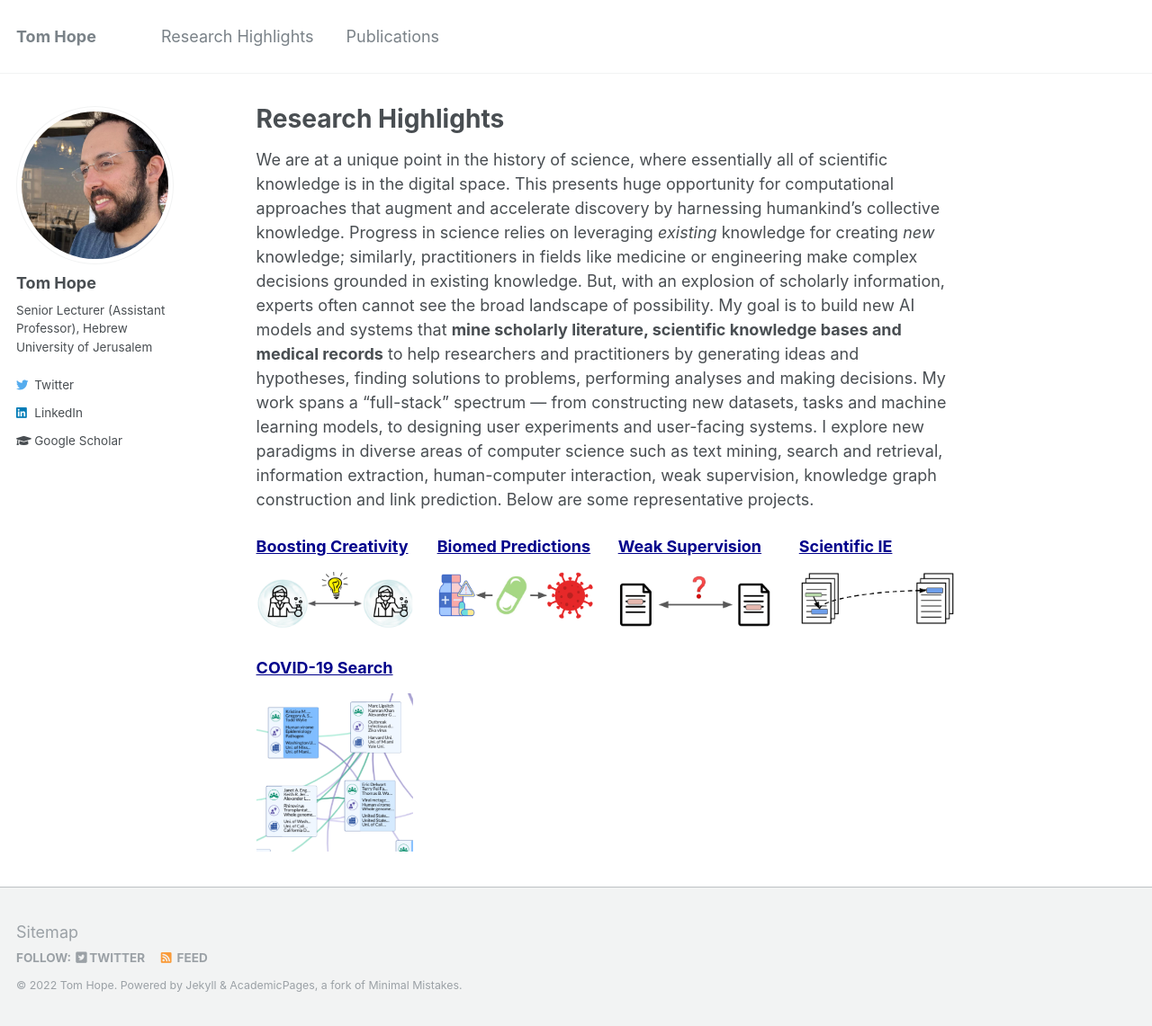
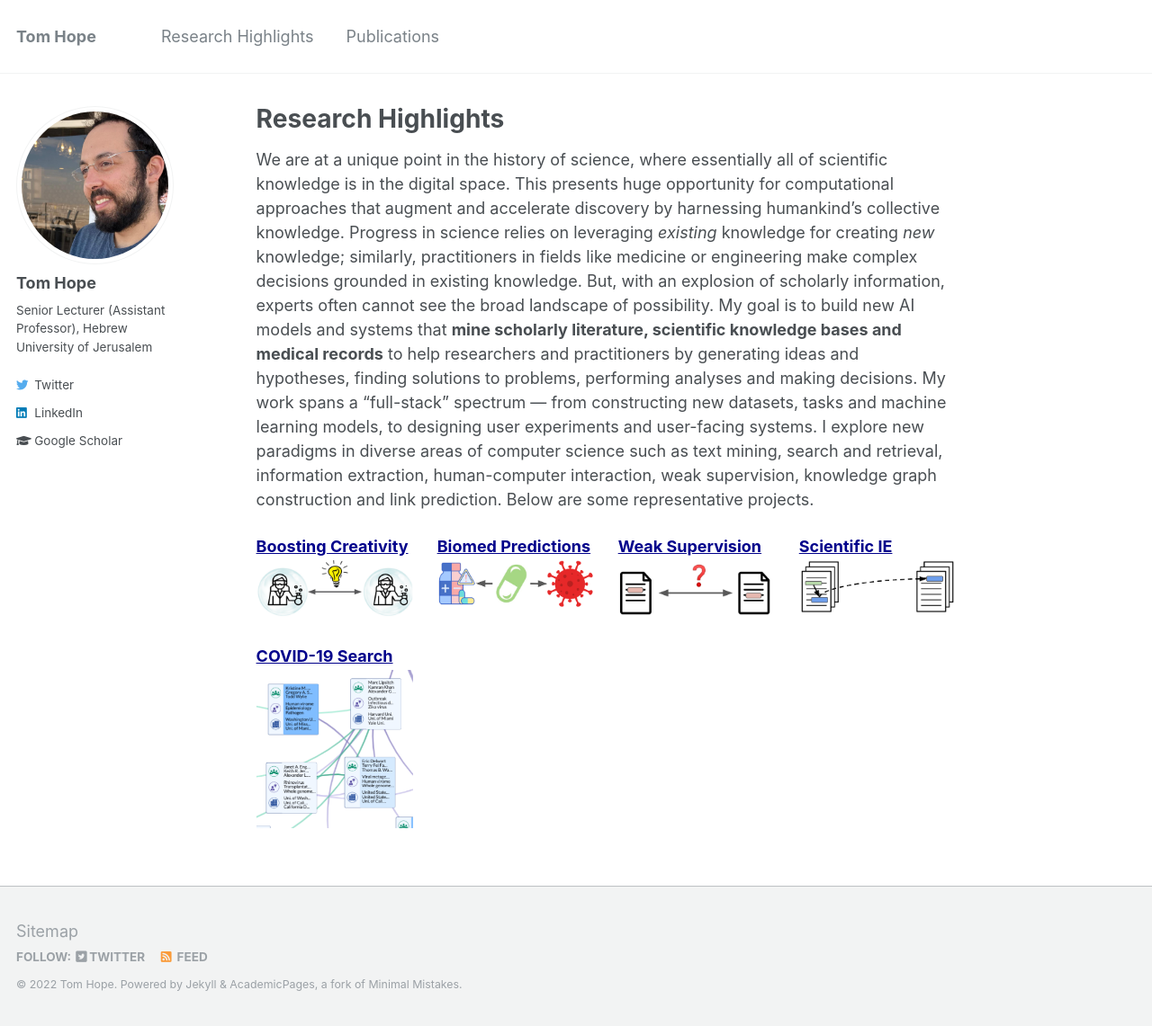
Before and after one commit to tomhoper/tomhoper.github.io, a Jekyll site: the page built from _pages/research.md, in a window 1280 px wide and 1141 px high. Shown: the whole window at 90% size. Built offline with Jekyll 4.4.1, drawn with Linux system fonts in a browser that asks for light colours.

Commit message:
Update _archive.scss

```diff
--- a/_sass/_archive.scss
+++ b/_sass/_archive.scss
@@ -61,6 +61,7 @@
 
 .archive__item-excerpt {
   margin-top: 0;
+  margin-bottom: 0;
   font-size: $type-size-6;
 
   & + p {
@@ -105,6 +106,7 @@
   }
 
   .archive__item-excerpt {
+    margin-bottom: 0.25em;
     display: none;
   }
 
@@ -112,6 +114,7 @@
     @include gallery(5 of 10);
     .archive__item-teaser {
       max-height: 200px;
+      margin-bottom: 0.25em;
     }
   }
 
@@ -122,11 +125,13 @@
 
     .archive__item-teaser {
       max-height: 120px;
+      margin-bottom: 0.25em;
     }
 
     .archive__item-excerpt {
       display: block;
       font-size: $type-size-6;
+      margin-bottom: 0.25em;
     }
   }
 }
@@ -138,12 +143,12 @@
 
 .feature__wrapper {
   @include clearfix();
-  margin-bottom: 2em;
+  margin-bottom: 0.25em;
   border-bottom: 1px solid $border-color;
 }
 
 .feature__item {
-  margin-bottom: 0.5em;
+  margin-bottom: 0.25em;
   font-size: 1.25rem;
 
   @include breakpoint($small) {
@@ -161,7 +166,7 @@
     font-size: 1.25rem;
 
     .archive__item-teaser {
-      margin-bottom: 0.5em;
+      margin-bottom: 0.25em;
     }
 
     @include breakpoint($small) {
@@ -182,7 +187,7 @@
     font-size: 1.25rem;
 
     .archive__item-teaser {
-      margin-bottom: 0.5em;
+      margin-bottom: 0.25em;
     }
 
     @include breakpoint($small) {
@@ -205,7 +210,7 @@
     font-size: 1.25rem;
 
     .archive__item-teaser {
-      margin-bottom: 0.5em;
+      margin-bottom: 0.25em;
     }
 
     @include breakpoint($small) {
```
